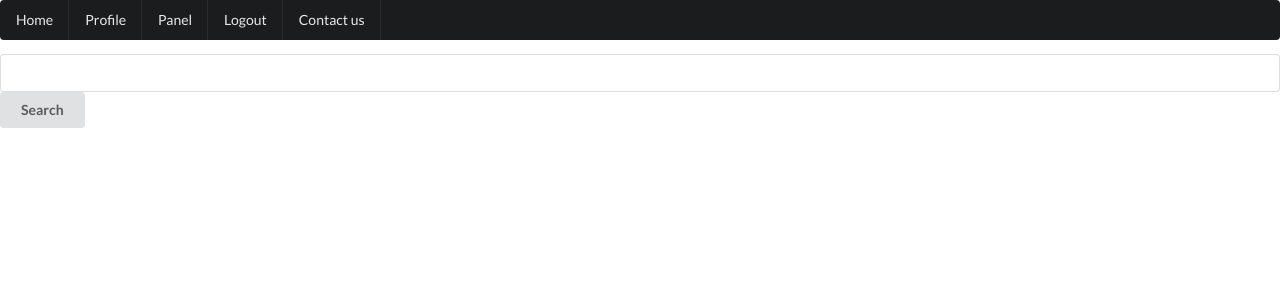
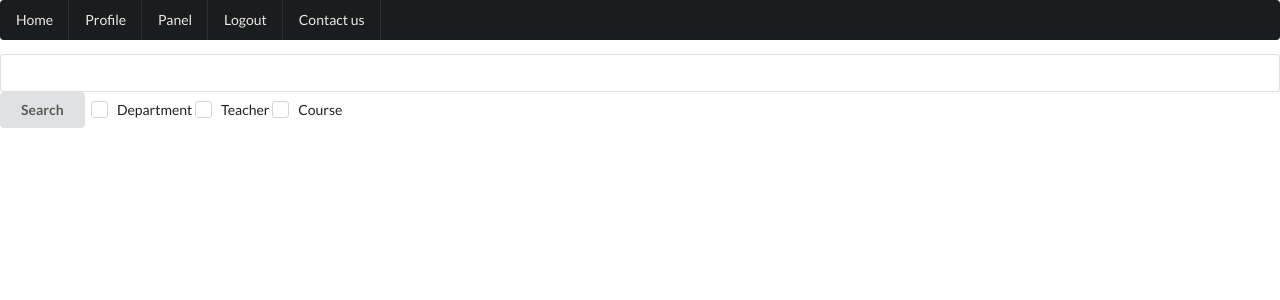
Before and after one commit to Mfary/webelopers, a Django app: page /courses/ in a window 1280 px wide. Shown: the top 300 px of the page. Run offline with Django 3.2, Linux system fonts and the light colour scheme; the visitor is signed in with stand-in values (Sample User, id 1); data that the repository does not hold is empty.

Commit message:
Beautify search checkboxes

```diff
--- a/templates/courses.html
+++ b/templates/courses.html
@@ -9,6 +9,18 @@
         {% csrf_token %}
         <input name="search_query">
         <button type="submit" class="ui button" name="submit">Search</button>
+        <div class="ui checkbox">
+            <input name="department" type="checkbox">
+            <label>Department</label>
+        </div>
+        <div class="ui checkbox">
+            <input name="teacher" type="checkbox">
+            <label>Teacher</label>
+        </div>
+        <div class="ui checkbox">
+            <input name="course" type="checkbox">
+            <label>Course</label>
+        </div>
     </form>
     {% if search %}
         <div id="search_result" class="ui divided relaxed list">
```
